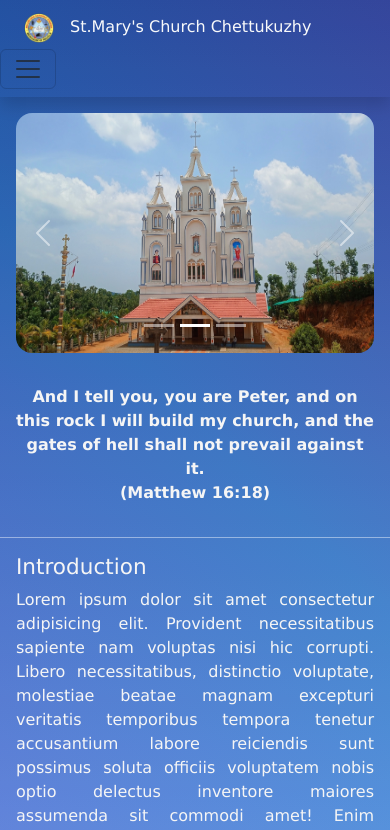
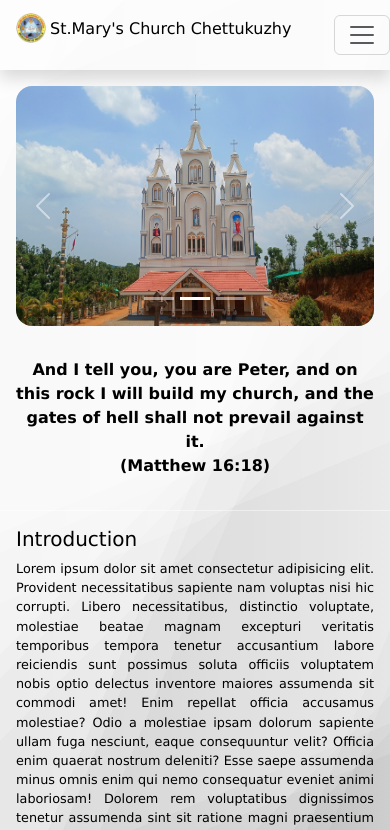
Before and after one commit to Joal-P-Koshy/stMarys, a React (Create React App) app: page / in a window 390 px wide. Shown: the top 830 px of the page. Built offline with nearby package versions, Linux system fonts and the light colour scheme; the HTML template or start-up script is replaced by a standard one.

Commit message:
st marys

```diff
--- a/src/Components/Header/Header.css
+++ b/src/Components/Header/Header.css
@@ -11,7 +11,7 @@
 }
 
 .nav-link {
-    color: whitesmoke;
+    color: rgb(0, 0, 0);
     text-decoration: none;
 }
 
@@ -26,6 +26,7 @@
     }
 
     .church-name-small {
+        font-size: 1rem;
         display: block;
     }
 
--- a/src/Components/Header/Header.jsx
+++ b/src/Components/Header/Header.jsx
@@ -1,6 +1,5 @@
 import React from 'react'
 import './Header.css'
-import Container from 'react-bootstrap/Container';
 import Nav from 'react-bootstrap/Nav';
 import Navbar from 'react-bootstrap/Navbar';
 import logo from '../assets/mcclogo.png'
@@ -16,13 +15,13 @@ function Header() {
             src={logo}
             width="30"
             height="30"
-            className="d-inline-block align-top ms-4 me-3"
+            className="d-inline-block align-top ms-3 me-1"
             alt="React Bootstrap logo"
           />
-          <h5 className="church-name text-light">St.Mary's Malankara Catholic Church Chettukuzhy</h5>
-          <h6 className="church-name-small text-light mt-1">St.Mary's Church Chettukuzhy</h6>
+          <h5 className="church-name ">St.Mary's Malankara Catholic Church Chettukuzhy</h5>
+          <p className="church-name-small  mt-1">St.Mary's Church Chettukuzhy</p>
         </Navbar.Brand>
-        <Navbar.Toggle aria-controls="basic-navbar-nav" className='me-3'/>
+        <Navbar.Toggle aria-controls="basic-navbar-nav" className=''/>
         <Navbar.Collapse id="basic-navbar-nav">
           <Nav className="me-auto links">
             <Link to={'/'} className='nav-link me-3'>HOME</Link>
--- a/src/Components/Home/Home.css
+++ b/src/Components/Home/Home.css
@@ -2,7 +2,6 @@
     width: 100%;
     height: auto;
     font-family: 'Lucida Sans', 'Lucida Sans Regular', 'Lucida Grande', 'Lucida Sans Unicode', Geneva, Verdana, sans-serif;
-    color: whitesmoke;
 }
 
 .imgs-quotes {
@@ -38,6 +37,7 @@
 
 .para-1 {
     text-align: justify;
+    font-size: 1rem;
 }
 
 
@@ -64,4 +64,8 @@
         font-size: 1rem;
         margin-top: 2rem;
     }
+
+    .para-1 {
+        font-size: 0.8rem;
+    }
 }
--- a/src/Components/Home/Home.jsx
+++ b/src/Components/Home/Home.jsx
@@ -31,7 +31,7 @@ function Home() {
 
                 <div className="contents">
                     <div className="head-1">
-                        <h4 className="">Introduction</h4>
+                        <h5 className="">Introduction</h5>
                     </div>
                     <div className="para-1">
                         Lorem ipsum dolor sit amet consectetur adipisicing elit. Provident necessitatibus sapiente
--- a/src/Components/MCYM/Mcym.css
+++ b/src/Components/MCYM/Mcym.css
@@ -26,6 +26,11 @@
     font-weight: 600;
 }
 
+.about-mcym {
+    text-align: justify;
+    font-size: 0.8rem;
+}
+
 @media screen and (max-width:800px) {
 
     .img-quote {
--- a/src/index.css
+++ b/src/index.css
@@ -4,8 +4,9 @@
 }
 
 body {
-    background-image: linear-gradient(45deg, #8259db33, #2cc0e233, #b667b533), linear-gradient(180deg, #143d95, #4161b9, #5b90dc);
+    background-image: linear-gradient(112.5deg, rgb(214, 214, 214) 0%, rgb(214, 214, 214) 10%,rgb(195, 195, 195) 10%, rgb(195, 195, 195) 53%,rgb(176, 176, 176) 53%, rgb(176, 176, 176) 55%,rgb(157, 157, 157) 55%, rgb(157, 157, 157) 60%,rgb(137, 137, 137) 60%, rgb(137, 137, 137) 88%,rgb(118, 118, 118) 88%, rgb(118, 118, 118) 91%,rgb(99, 99, 99) 91%, rgb(99, 99, 99) 100%),linear-gradient(157.5deg, rgb(214, 214, 214) 0%, rgb(214, 214, 214) 10%,rgb(195, 195, 195) 10%, rgb(195, 195, 195) 53%,rgb(176, 176, 176) 53%, rgb(176, 176, 176) 55%,rgb(157, 157, 157) 55%, rgb(157, 157, 157) 60%,rgb(137, 137, 137) 60%, rgb(137, 137, 137) 88%,rgb(118, 118, 118) 88%, rgb(118, 118, 118) 91%,rgb(99, 99, 99) 91%, rgb(99, 99, 99) 100%),linear-gradient(135deg, rgb(214, 214, 214) 0%, rgb(214, 214, 214) 10%,rgb(195, 195, 195) 10%, rgb(195, 195, 195) 53%,rgb(176, 176, 176) 53%, rgb(176, 176, 176) 55%,rgb(157, 157, 157) 55%, rgb(157, 157, 157) 60%,rgb(137, 137, 137) 60%, rgb(137, 137, 137) 88%,rgb(118, 118, 118) 88%, rgb(118, 118, 118) 91%,rgb(99, 99, 99) 91%, rgb(99, 99, 99) 100%),linear-gradient(90deg, rgb(195, 195, 195),rgb(228, 228, 228)); background-blend-mode:overlay,overlay,overlay,normal;
+    /* background-image: linear-gradient(45deg, #8259db33, #2cc0e233, #b667b533), linear-gradient(180deg, #143d95, #4161b9, #5b90dc); */
     font-family: 'Lucida Sans', 'Lucida Sans Regular', 'Lucida Grande', 'Lucida Sans Unicode', Geneva, Verdana, sans-serif;
-    color: whitesmoke;
+    color: #000000;
     background-attachment: fixed;
 }
```
Also changed, not shown: src/Components/MCYM/Mcym.jsx (+9 -0 lines).
